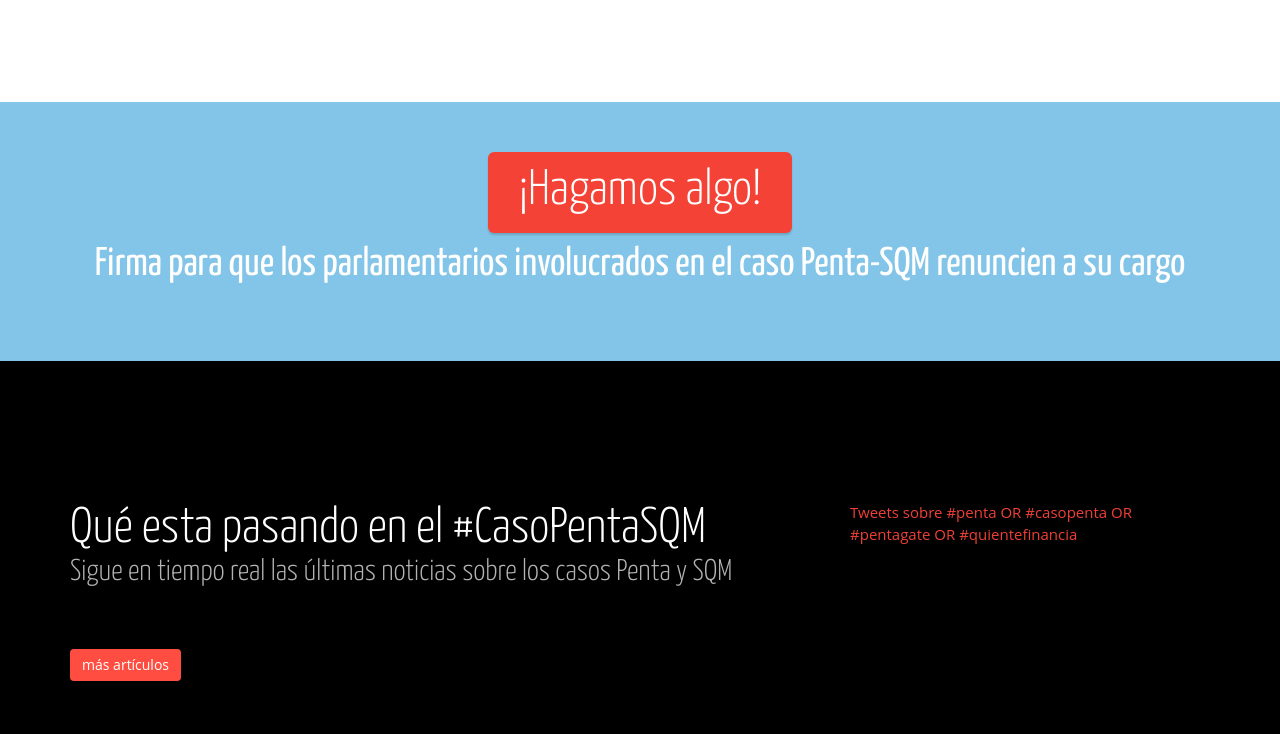
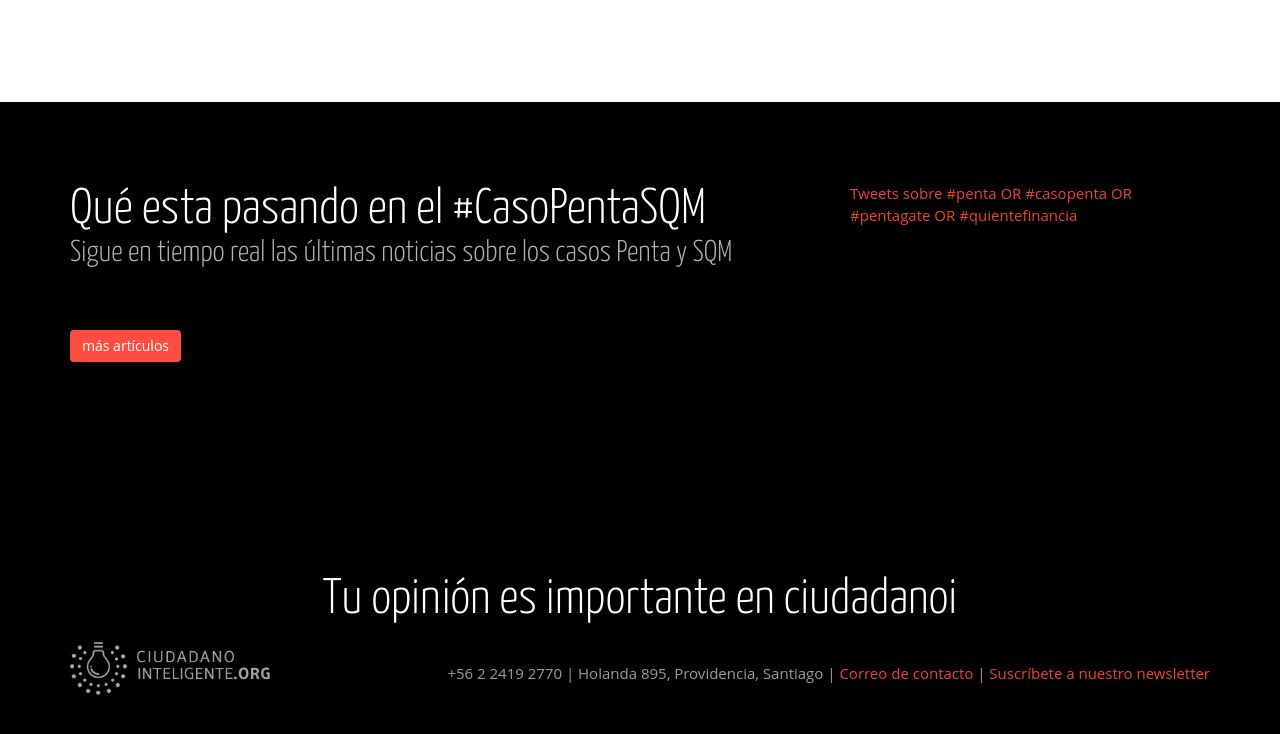
Before and after one commit to ciudadanointeligente/quien-te-financia, a Jekyll site: the page built from index.html, in a window 1280 px wide and 900 px high, scrolled down 3205 px, cut to the strip 93-827 px from the top of the window. Built offline with Jekyll 4.4.1, drawn with Linux system fonts in a browser that asks for light colours; nearby versions of some CDN libraries; comment, search, counter and statistics services are not loaded.

Commit message:
Elimina llamado a firmar petitorio.

```diff
--- a/_includes/banner4.html
+++ b/_includes/banner4.html
@@ -6,10 +6,10 @@
 		</div>
 
 </section>
-<div class="fullwidth banner">
+<!-- <div class="fullwidth banner">
 
 			<div class="text-center">
 				<a class="btn" href="https://www.change.org/p/parlamentarios-involucrados-en-el-caso-penta-renuncien-a-su-cargo?recruiter=70086742" target="_blank"><h2>¡Hagamos algo!</h2></a>
 				<h3>Firma para que los parlamentarios involucrados en el caso Penta-SQM renuncien a su cargo</h3>
 			</div>
-</div>
+</div> -->
```
